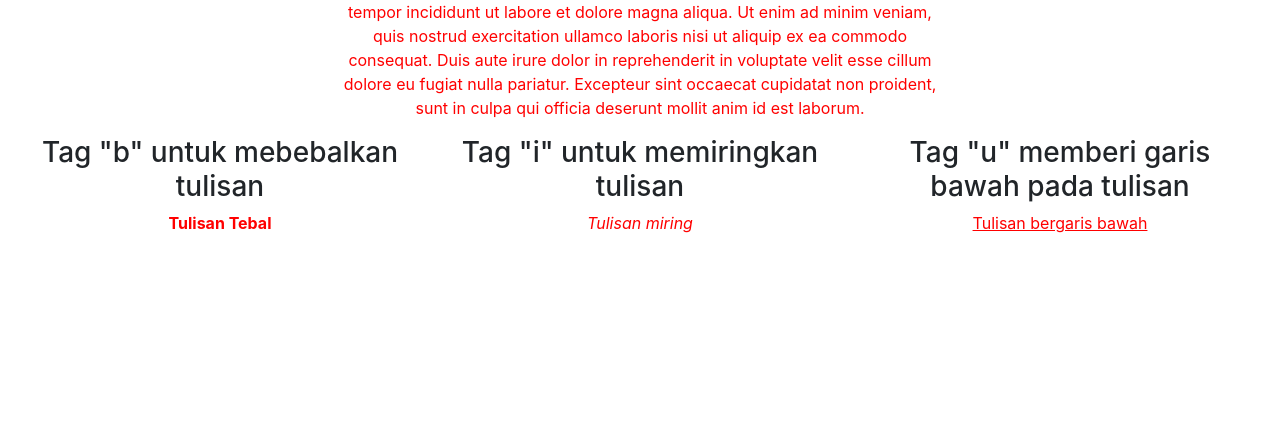
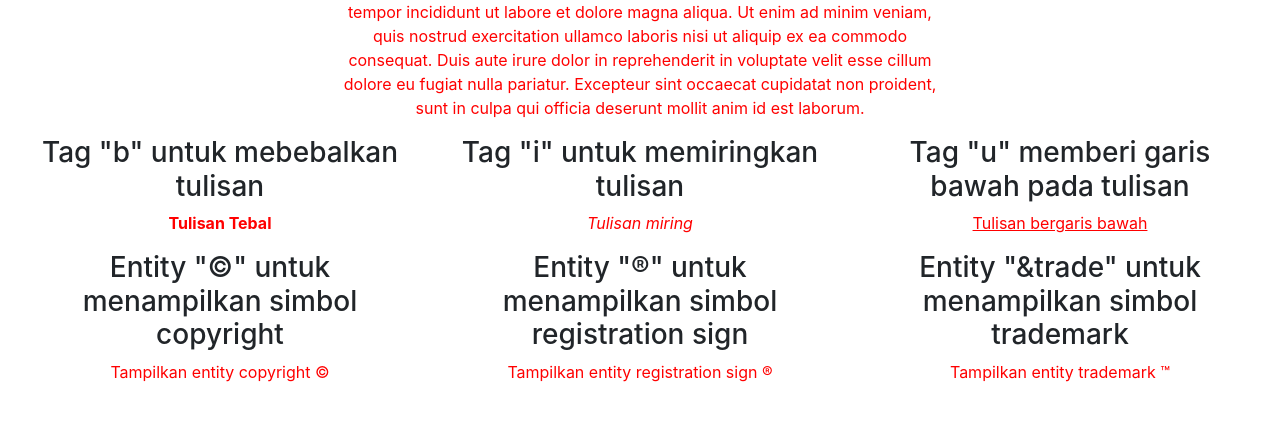
Before and after one commit to yxatfu/learnhtml, a plain HTML site: page belajar/index.html in a window 1280 px wide. Shown: the part 105-526 px from the top of the page. Drawn offline with nearby package versions, Linux system fonts and the light colour scheme.

Commit message:
Learn entity symbol html
Gas bro

```diff
--- a/belajar/index.html
+++ b/belajar/index.html
@@ -34,6 +34,20 @@
 		</div>
 	</div>
 
+	<div class="row">
+		<div class="col-sm-4" align="center">
+			<h3>Entity "&copy" untuk menampilkan simbol copyright</h3>
+			<p>Tampilkan entity copyright &copy;</p>
+		</div>
+		<div class="col-sm-4" align="center">
+                        <h3>Entity "&reg" untuk menampilkan simbol registration sign</h3>
+			<p>Tampilkan entity registration sign &reg;</p>
+		</div>
+		<div class="col-sm-4" align="center">
+			<h3>Entity "&trade" untuk menampilkan simbol trademark</h3>
+			<p>Tampilkan entity trademark &trade;</p>
+		</div>
+	</div>
 
 
 
```
